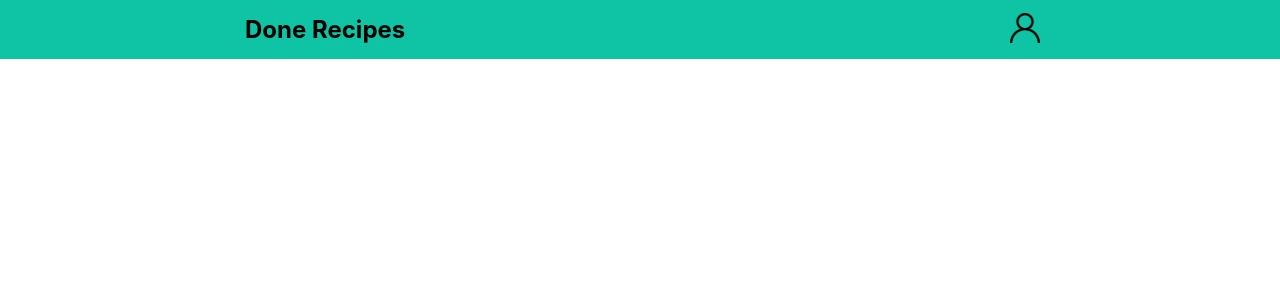
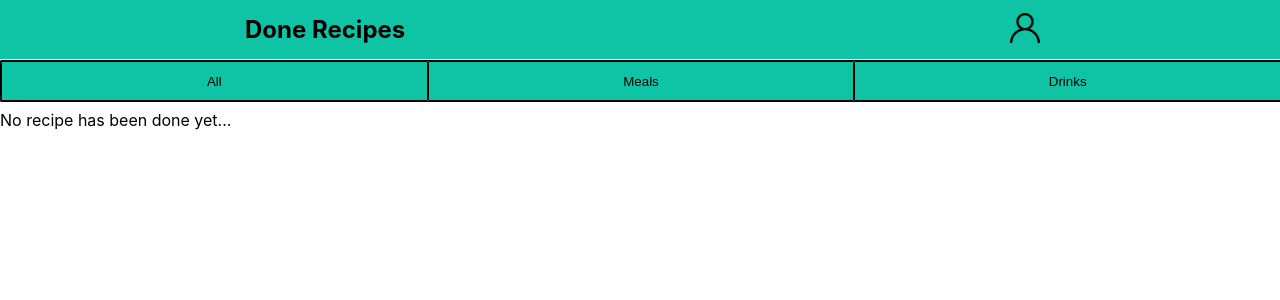
Before and after one commit to fa-biano/recipes-app, a React (Create React App) app: page /done-recipes in a window 1280 px wide. Shown: the top 300 px of the page. Built offline with nearby package versions, Linux system fonts and the light colour scheme.

Commit message:
adjusted done recipes styles

```diff
--- a/src/App.css
+++ b/src/App.css
@@ -335,3 +335,54 @@ h3 {
   cursor: pointer;
   background: rgba(14, 196, 165, 0.8);
 }
+
+.done-recipes-filter {
+  background-color: rgb(14, 196, 165);
+  border: solid 1px black;
+  border-radius: 1px;
+  display: flex;
+  justify-content: center;
+  position: fixed;
+  top: 60px;
+  width: 100%;
+}
+
+.done-recipes-filter button {
+  background: rgb(14, 196, 165);
+  border: solid 1px black;
+  border-radius: 1px;
+  color: black;
+  height: 40px;
+  width: 100%;
+}
+
+.done-recipes-container {
+  margin-top: 110px;
+}
+
+.done-recipe-card {
+  display: flex;
+  flex-direction: column;
+  /* position: relative; */
+  width: 300px;
+  margin: 0 auto;
+}
+
+.done-recipe-card a {
+  text-decoration: none;
+}
+
+.done-recipe-card h3 {
+  margin: 10px 0 5px 0;
+  padding: 0;
+  text-align: center;
+}
+
+.profile-fav-btn {
+  background-color: rgba(240, 248, 255, 0.7);
+  border: none;
+  padding: 8px;
+  /* position: absolute; */
+  /* right: 0;
+  top: 40px; */
+}
--- a/src/components/RecipeDetails.js
+++ b/src/components/RecipeDetails.js
@@ -74,6 +74,7 @@ function RecipesDetails() {
   return (
     <div>
       <div className="recipe-details">
+        <h2>Recipe Details</h2>
         {
           selectedRecipe.map((recipe) => (
             <div key={ recipe.idMeal ? recipe.idMeal : recipe.idDrink }>
--- a/src/pages/DoneRecipes.js
+++ b/src/pages/DoneRecipes.js
@@ -45,7 +45,7 @@ function DoneRecipes() {
   return (
     <div>
       <Header />
-      <div>
+      <div className='done-recipes-filter'>
         <button
           type="button"
           data-testid="filter-by-all-btn"
@@ -70,17 +70,33 @@ function DoneRecipes() {
           Drinks
         </button>
       </div>
+      <div className='done-recipes-container'>
         { filteredDoneRecipes.length === 0 && <p>No recipe has been done yet...</p>}
         {(filteredDoneRecipes.length > 0) && filteredDoneRecipes.map((e, index) => (
-        <div key={ e.id }>
+          <div key={ e.id } className='done-recipe-card'>
             <Link to={ `/${e.type}s/${e.id}` }>
+              <h3 data-testid={ `${index}-horizontal-name` }>
+                {e.name}
+              </h3>
               <img
                 src={ e.image }
                 data-testid={ `${index}-horizontal-image` }
                 alt="recipe"
                 width="300px"
+                className='profile-img-recipe'
               />
             </Link>
+            <button
+              type="button"
+              onClick={ () => getCopiedLink(e.type, e.id) }
+              className='profile-fav-btn'
+            >
+              <img
+                src={ shareIcon }
+                alt="shareBtn"
+                data-testid={ `${index}-horizontal-share-btn` }
+              />
+            </button>
             {
               e.type === 'meal'
                 ? (
@@ -94,25 +110,6 @@ function DoneRecipes() {
                   </h4>
                 )
             }
-          <Link to={ `/${e.type}s/${e.id}` }>
-            <h3 data-testid={ `${index}-horizontal-name` }>
-              {e.name}
-            </h3>
-          </Link>
-
-          <p data-testid={ `${index}-horizontal-done-date` }>
-            {e.doneDate}
-          </p>
-          <button
-            type="button"
-            onClick={ () => getCopiedLink(e.type, e.id) }
-          >
-            <img
-              src={ shareIcon }
-              alt="shareBtn"
-              data-testid={ `${index}-horizontal-share-btn` }
-            />
-          </button>
             {
               (e.tags.filter((_tag, indiceTag) => indiceTag < 2)
                 .map((tag) => (
@@ -121,8 +118,12 @@ function DoneRecipes() {
                   </p>
                 )))
             }
+            <p data-testid={ `${index}-horizontal-done-date` }>
+              {`Done Date: ${e.doneDate}`}
+            </p>
           </div>
         ))}
+      </div>
       {
         hasCopy && (
           <div>
```
Lines whose indentation alone changed are shown as unchanged.
